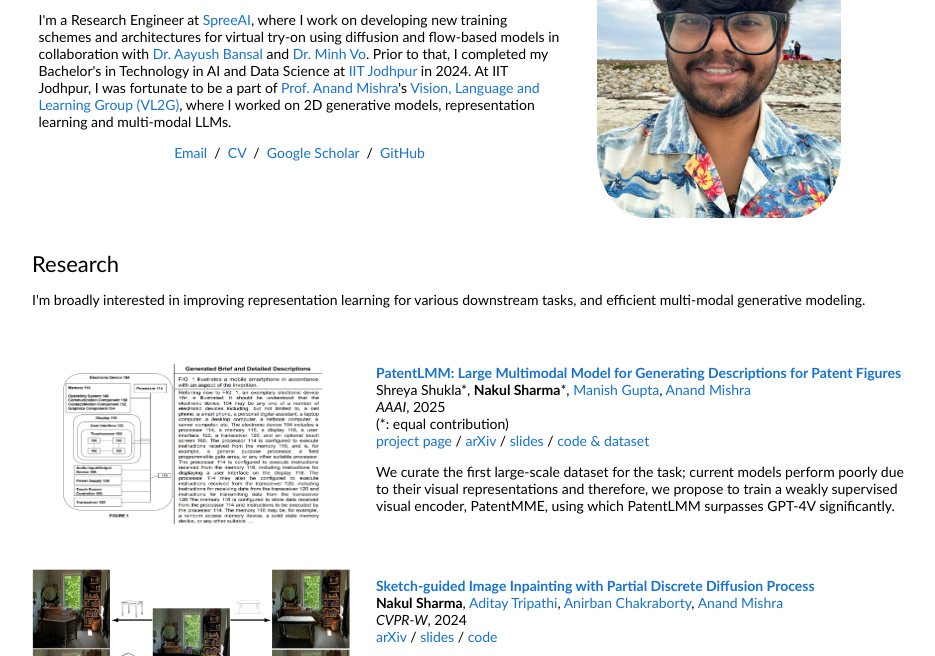
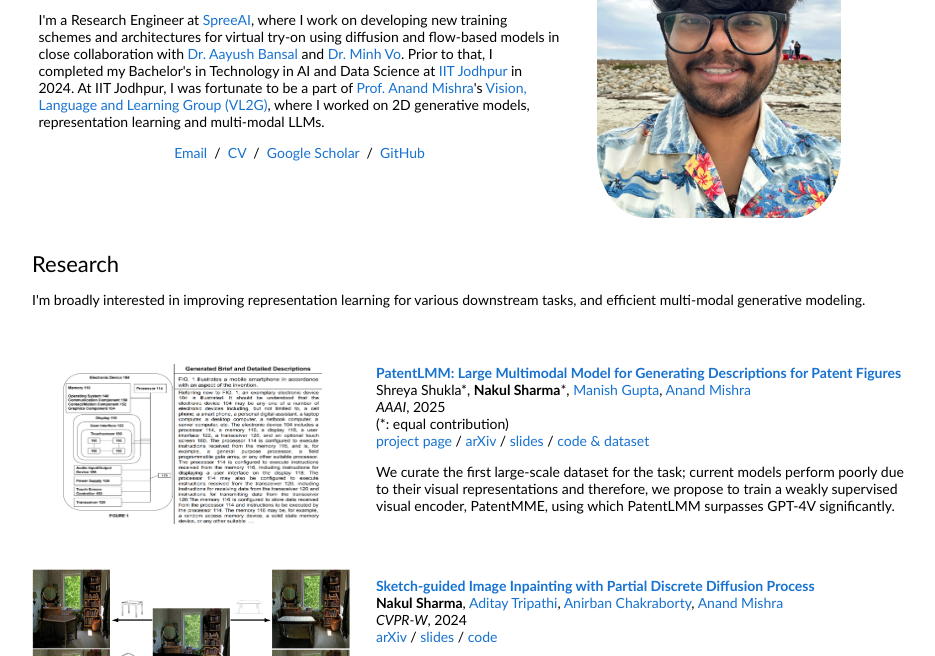
Before and after one commit to 0xnakul/0xnakul.github.io, a plain HTML site: page index.html in a window 1280 px wide. Shown: the part 130-786 px from the top of the page, without its empty margins (174-1109 px from the left). Drawn offline with Linux system fonts and the light colour scheme.

Commit message:
update intro

```diff
--- a/index.html
+++ b/index.html
@@ -23,7 +23,7 @@
                   Nakul Sharma
                 </p>
                 <p>
-		I'm a Research Engineer at <a href="https://spreeai.com/">SpreeAI</a>, where I work on developing new training schemes and architectures for virtual try-on using diffusion and flow-based models in collaboration with <a href="https://aayushbansal.xyz">Dr. Aayush Bansal</a> and <a href="https://minhpvo.github.io/">Dr. Minh Vo</a>.
+		I'm a Research Engineer at <a href="https://spreeai.com/">SpreeAI</a>, where I work on developing new training schemes and architectures for virtual try-on using diffusion and flow-based models in close collaboration with <a href="https://aayushbansal.xyz">Dr. Aayush Bansal</a> and <a href="https://minhpvo.github.io/">Dr. Minh Vo</a>.
 		Prior to that, I completed my Bachelor's in Technology in AI and Data Science at <a href="https://www.iitj.ac.in/">IIT Jodhpur</a> in 2024. At IIT Jodhpur, I was fortunate to be a part of <a href="https://anandmishra22.github.io/">Prof. Anand Mishra</a>'s <a href="https://vl2g.github.io/">Vision, Language and Learning Group (VL2G)</a>, where I worked on 2D generative models, representation learning and multi-modal LLMs.
                 </p>
                 <p style="text-align:center">
```
